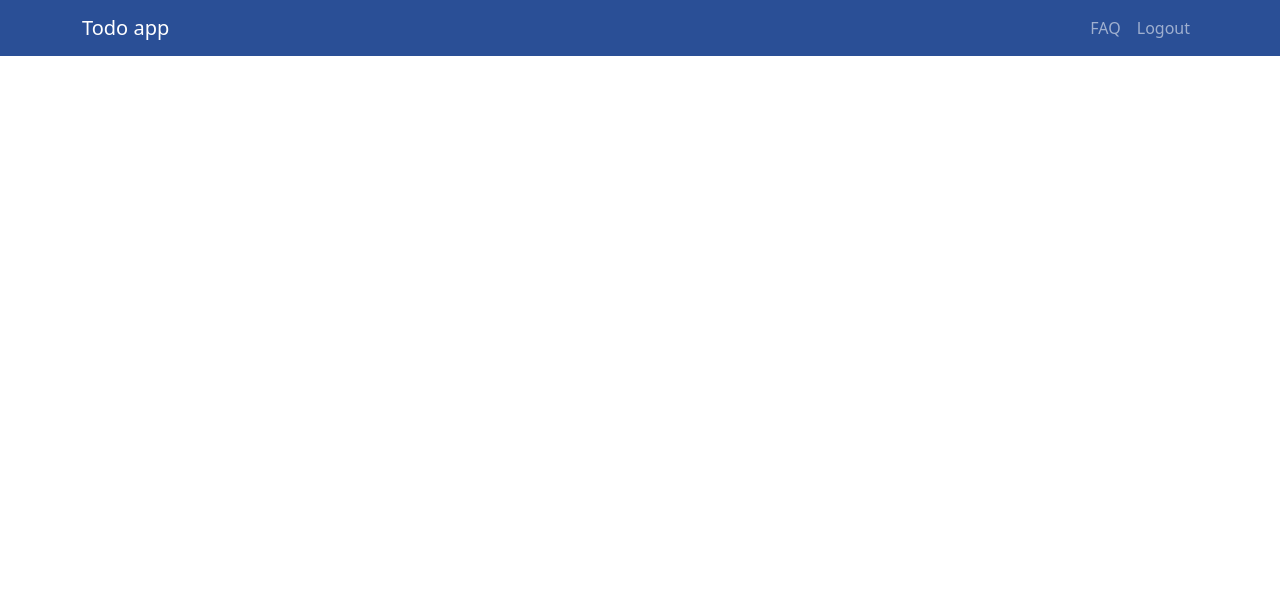
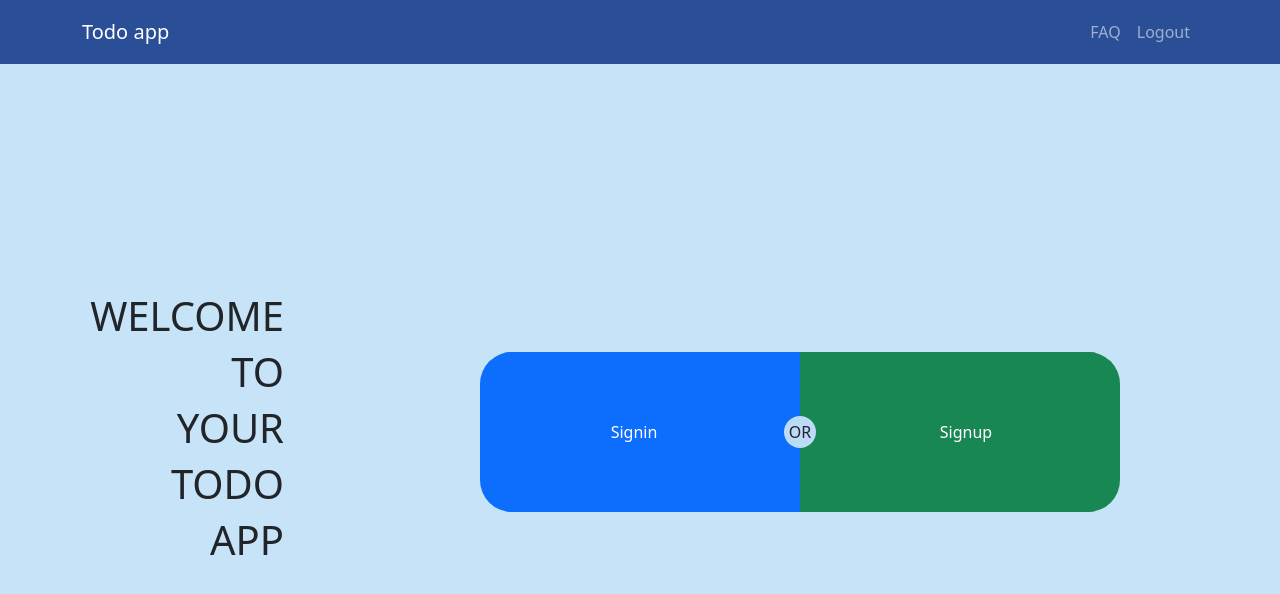
Before and after one commit to avinash6982/todo-app, a React (Create React App) app: page / in a window 1280 px wide. Shown: the top 594 px of the page. Built offline with nearby package versions, Linux system fonts and the light colour scheme.

Commit message:
Optimized code

```diff
--- a/src/Routes.js
+++ b/src/Routes.js
@@ -1,7 +1,4 @@
-import {
-    Routes,
-    Route
-} from "react-router-dom";
+import { Route, Routes } from "react-router";
 
 import Welcome from "./container/Welcome";
 
@@ -9,9 +6,9 @@
 
     return (
         <Routes>
-            <Route path="/welcome" component={Welcome} />
-            <Route path="/" component={() => <h1>home</h1>} />
-            <Route path="*" component={() => "404 NOT FOUND"} />
+            <Route path="/signin" element={<Welcome />} />
+            <Route path="/" element={<Welcome />} />
+            <Route path="*" element={<h1>Page not found</h1>} />
         </Routes>
     )
 }
--- a/src/components/navbar/styles.module.css
+++ b/src/components/navbar/styles.module.css
@@ -1,3 +1,4 @@
 .navigationBar {
     background-color: #2A4F96 !important;
+    height: 4rem;
 }
```
